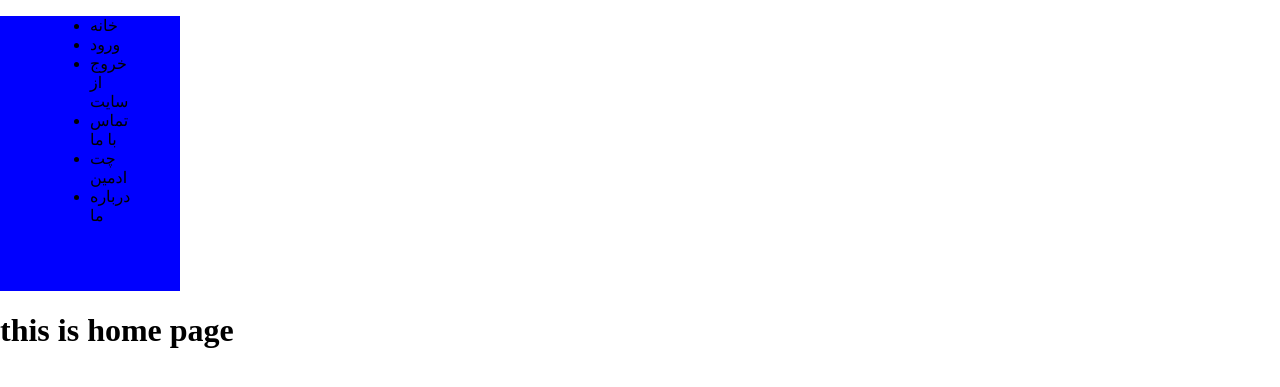
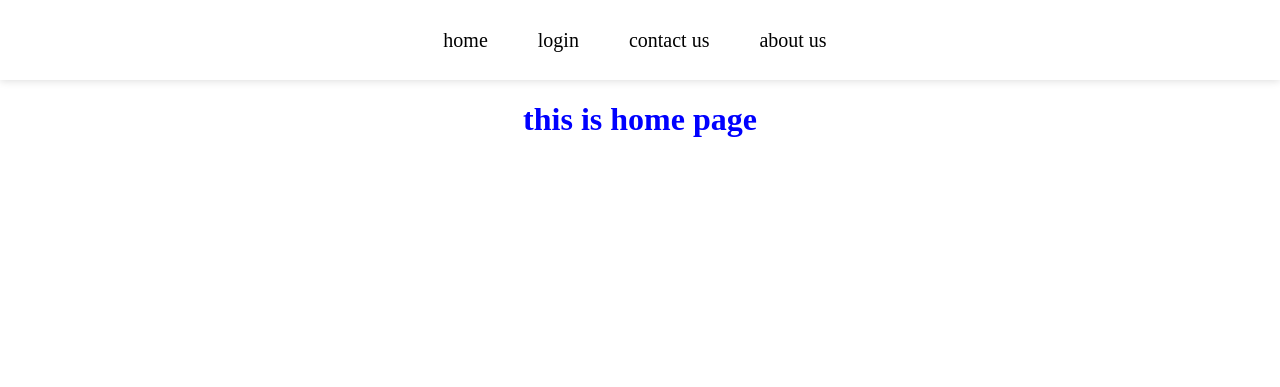
Before and after one commit to H-HGroup/portfolio, a Django app: page / in a window 1280 px wide. Shown: the top 387 px of the page. Run offline with Django 5.2, Linux system fonts and the light colour scheme.

Commit message:
add superuser login and logout

```diff
--- a/portfolio/settings.py
+++ b/portfolio/settings.py
@@ -39,7 +39,6 @@ INSTALLED_APPS = [
     'django.contrib.messages',
     'django.contrib.staticfiles',
     "resume",
-    "chat",
 ]
 
 MIDDLEWARE = [
--- /dev/null
+++ b/resume/forms.py
@@ -0,0 +1,6 @@
+from django import forms
+
+
+class UserLoginForm(forms.Form):
+    username = forms.CharField()
+    password = forms.CharField()
--- a/resume/static/style/style.css
+++ b/resume/static/style/style.css
@@ -1,4 +1,5 @@
 h1{
+    width: 100%;
     display: flex;
     align-items: center;
     justify-content: center;
--- a/resume/urls.py
+++ b/resume/urls.py
@@ -1,7 +1,9 @@
 from django.urls import path
-from .views import home, ADMIN_CHAT
+from .views import Home, UserLogin, UserLogout, AdminChat
 
 urlpatterns = [
-    path('', home, name='home'),
-    path('contact/', ADMIN_CHAT, name='ADMIN_CHAT'),
+    path('', Home, name='Home'),
+    path('AdminChat/', AdminChat, name='AdminChat'),
+    path('UserLogout/', UserLogout, name='UserLogout'),
+    path('UserLogin/', UserLogin, name='UserLogin'),
 ]
--- a/resume/views.py
+++ b/resume/views.py
@@ -1,8 +1,29 @@
-from django.shortcuts import render
-from django.http import HttpResponse
+from django.shortcuts import render, redirect
+# from django.http import HttpResponse
+from django.contrib.auth import login, logout, authenticate
+from .forms import *
 
-def home(request):
+def Home(request):
     return render(request, "home.html")
 
-def ADMIN_CHAT(request):
+def AdminChat(request):
     return render(request,'chat.html')
+
+
+
+
+
+def UserLogout(request):
+    logout(request)
+    return redirect('Home')
+
+def UserLogin(request):
+    if request.method == 'POST':
+        form = UserLoginForm(request.POST)
+        if form.is_valid():
+            data = form.cleaned_data
+            user = authenticate(request, username=data['username'], password=data['password'])
+
+            if user is not None:
+                login(request, user)
+                return redirect('AdminChat')
--- /dev/null
+++ b/static/js/login.js
@@ -0,0 +1,11 @@
+const loginShow = document.querySelector('.login-show');
+const modalBg = document.querySelector('.modal-bg');
+const loginClose = document.querySelector('.close-modal');
+
+loginShow.addEventListener('click',(e)=>{
+    modalBg.style.display='flex';
+});
+
+loginClose.addEventListener('click',(e)=>{
+    modalBg.style.display='none';
+});
--- /dev/null
+++ b/static/style/header.css
@@ -0,0 +1,84 @@
+body{
+    margin: 0;
+    padding: 0;
+}
+a{
+    color: black;
+    list-style: none;
+    text-decoration: none;
+}
+
+/* header style */
+
+.navbar {
+    height: 80px;
+    color: black;
+    padding: 0 50px 0 50px;
+    background-color: white;
+    box-shadow: 0px 1px 8px #ddd;
+    display: flex;
+    justify-content: center;
+    align-items: center;
+}
+.navbar ul{
+    list-style: none;
+    display: flex;
+}
+.navbar li{
+    text-decoration: none;
+    margin-right: 50px;
+    font-size: 20px;
+}
+
+
+/* login modal */
+
+.modal-bg{
+    position: fixed;
+    top: 0;
+    left: 0;
+    width: 100%;
+    height: 100%;
+    background-color: rgba(0, 0, 0, 0.5);
+    display: none;
+    justify-content: center;
+    align-items: center;
+}
+
+.modal-bg .modal{
+    position: relative;
+    width: 400px;
+    height: 600px;
+    background-color: white;
+    border-radius: 24px;
+    overflow: hidden;
+}
+.modal-bg .modal .modal-header{
+    position: relative;
+    top: 0;
+    left: 0;
+    background-color: blueviolet;
+    display: flex;
+    justify-content: space-between;
+    align-items: center;
+    padding: 0 24px 0 24px;
+}
+.modal-bg .modal span{
+    font-size: 40px;
+    font-weight: bold;
+    color: white;
+}
+.modal-bg .modal span:hover{
+    cursor: pointer;
+}
+.modal-bg .modal p{
+    font-size: 20px;
+    font-weight: bold;
+    color: white;
+}
+.modal-body{
+    padding-top: 50px;
+    display: flex;
+    justify-content: center;
+    align-items: center;
+}
--- a/static/style/style.css
+++ /dev/null
@@ -1,10 +0,0 @@
-body{
-    margin: 0;
-    padding: 0;
-}
-.navbar {
-    width: 80px;
-    color: black;
-    padding: 0 50px 50px;
-    background-color: blue;
-}
--- a/templates/header.html
+++ b/templates/header.html
@@ -1,12 +1,13 @@
 <!DOCTYPE html>
 {% load static  %}
+{% csrf_token %}
 
 <html>
 <head>
     <meta charset="UTF-8">
     <meta name="viewport" content="width=device-width, initial-scale=1.0">
     {% block css %}
-        <link rel="stylesheet" href="{% static 'style/style.css' %}">
+        <link rel="stylesheet" href="{% static 'style/header.css' %}">
     {% endblock css %}
 </head>
 <body>
@@ -15,17 +16,52 @@
         <div class="navbar">
 
             <ul>
-                <li><a> خانه </a></li>
-                <li><a> ورود </a></li>
-                <li><a> خروج از سایت </a></li>
-                <li><a> تماس با ما </a></li>
-                <li><a> چت ادمین  </a></li>
-                <li><a>  درباره ما  </a></li>
+                <li><a> home </a></li>
+                {% if user.is_authenticated %}
+                <li> <a href="{% url 'UserLogout' %}">Logout</a>  </li>
+                {% else %}
+                     <li class="login-show"><a> login </a></li>
+                {% endif %}
+                {% if user.is_superuser %}
+                    <li><a href="{% url 'AdminChat' %}"> admin_caht  </a></li>
+                {% else %}
+                    <li><a> contact us </a></li>
+                {% endif %}
+                <li><a>  about us  </a></li>
             </ul>
 
         </div>
 
 
+
+        <div class="modal-bg">
+            <div class="modal">
+                <div class="modal-header">
+                    <p> login </p>
+                    <span class="close-modal"> &times; </span>
+                </div>
+                <div class="modal-body">
+                    <form method="post" action="{% url 'UserLogin' %}">
+                        {% csrf_token %}
+                        <div class="username">
+                            <input type="text" placeholder="username" name="username" required>
+                        </div>
+                        <div class="password">
+                            <input type="password" placeholder="password" name="password" required>
+                        </div>
+                        <div class="submit_button">
+                            <button type="submit"> login </button>
+                        </div>
+                    </form>
+                </div>
+            </div>
+        </div>
+
+
+        <script src="../static/js/login.js"></script>
+
+
+
     {% endblock body %}
 </body>
 </html>
```
Also changed, not shown: db.sqlite3, templates/base.html (line endings or trailing spaces).
